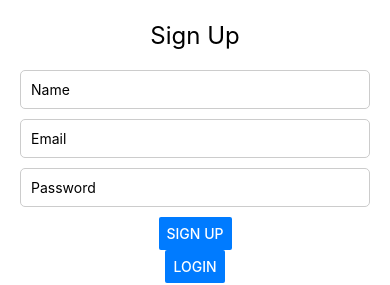
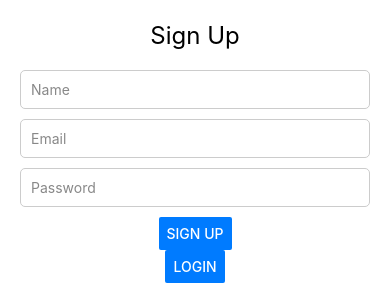
Before and after one commit to papingothegamer/bag-trak, a React Native app: screen /Signup in a window 390 px wide. Shown: the part 289-574 px from the top of the page. Built offline with nearby package versions, Linux system fonts and the light colour scheme.

Commit message:
small fix

```diff
--- a/screens/ForgotPasswordScreen.js
+++ b/screens/ForgotPasswordScreen.js
@@ -4,7 +4,7 @@ import { useTheme } from '../components/ThemeContext'; // Import useTheme
 
 export default function ForgotPasswordScreen({ navigation }) {
   const [email, setEmail] = useState('');
-  const { theme } = useTheme(); // Access theme
+  const { theme, isDarkMode } = useTheme(); // Access theme and dark mode
 
   const handleResetPassword = () => {
     alert('Password reset email sent to ' + email);
@@ -18,7 +18,14 @@ export default function ForgotPasswordScreen({ navigation }) {
         placeholder="Enter your email"
         value={email}
         onChangeText={setEmail}
-        style={[styles.input, { borderColor: theme.colors.border }]}
+        style={[
+          styles.input,
+          {
+            borderColor: isDarkMode ? '#333' : '#ccc', // Border color based on theme
+            color: isDarkMode ? '#fff' : '#000', // Text color based on theme
+          }
+        ]}
+        placeholderTextColor={isDarkMode ? '#aaa' : '#888'} // Placeholder text color based on theme
       />
       <Button title="Reset Password" onPress={handleResetPassword} color={theme.colors.primary} />
       <Button title="Back to Login" onPress={() => navigation.navigate('Login')} color={theme.colors.primary} />
--- a/screens/SignupScreen.js
+++ b/screens/SignupScreen.js
@@ -8,7 +8,7 @@ export default function SignupScreen({ navigation }) {
   const [email, setEmail] = useState('');
   const [password, setPassword] = useState('');
   const { signup } = useAuth();
-  const { theme } = useTheme(); // Access theme
+  const { theme, isDarkMode } = useTheme(); // Access theme and dark mode
 
   const handleSignup = () => {
     if (signup(name, email, password)) {
@@ -25,20 +25,41 @@ export default function SignupScreen({ navigation }) {
         placeholder="Name"
         value={name}
         onChangeText={setName}
-        style={[styles.input, { borderColor: theme.colors.border }]}
+        style={[
+          styles.input,
+          {
+            borderColor: isDarkMode ? '#333' : '#ccc', // Border color based on theme
+            color: isDarkMode ? '#fff' : '#000', // Text color based on theme
+          }
+        ]}
+        placeholderTextColor={isDarkMode ? '#aaa' : '#888'} // Placeholder text color based on theme
       />
       <TextInput
         placeholder="Email"
         value={email}
         onChangeText={setEmail}
-        style={[styles.input, { borderColor: theme.colors.border }]}
+        style={[
+          styles.input,
+          {
+            borderColor: isDarkMode ? '#333' : '#ccc', // Border color based on theme
+            color: isDarkMode ? '#fff' : '#000', // Text color based on theme
+          }
+        ]}
+        placeholderTextColor={isDarkMode ? '#aaa' : '#888'} // Placeholder text color based on theme
       />
       <TextInput
         placeholder="Password"
         value={password}
         onChangeText={setPassword}
         secureTextEntry
-        style={[styles.input, { borderColor: theme.colors.border }]}
+        style={[
+          styles.input,
+          {
+            borderColor: isDarkMode ? '#333' : '#ccc', // Border color based on theme
+            color: isDarkMode ? '#fff' : '#000', // Text color based on theme
+          }
+        ]}
+        placeholderTextColor={isDarkMode ? '#aaa' : '#888'} // Placeholder text color based on theme
       />
       <Button title="Sign Up" onPress={handleSignup} color={theme.colors.primary} />
       <Button title="Login" onPress={() => navigation.navigate('Login')} color={theme.colors.primary} />
```
